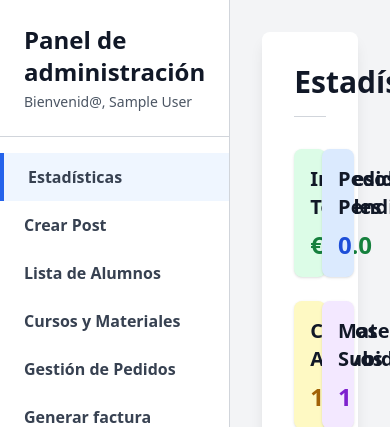
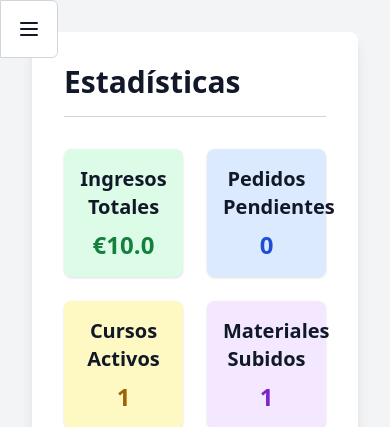
Before and after one commit to Melaniebarroso/TFG, a Django app: page /administracion/1/ in a window 390 px wide. Shown: the top 427 px of the page. Run offline with Django 5.2, Linux system fonts and the light colour scheme; tables that the repository leaves empty hold one stand-in row (values such as "Sample post"); some libraries are stand-ins or nearby versions.

Commit message:
adaptado a móvil que se me había olvidado

```diff
--- a/TrabajoFinalDeGrado/escuela_teatro/templates/administracion/index.html
+++ b/TrabajoFinalDeGrado/escuela_teatro/templates/administracion/index.html
@@ -1,3 +1,4 @@
+
 {% load static %}
 <!DOCTYPE html>
 <html lang="es">
@@ -10,12 +11,17 @@
 </head>
 <body class="bg-gray-100 text-gray-900 flex h-screen">
 
-  <aside class="w-64 bg-white border-r border-gray-300 flex flex-col">
+  <button id="menu-btn" class="sm:hidden p-4 fixed top-0 left-0 z-50 bg-white border border-gray-300 rounded-r-md">
+    <svg class="w-6 h-6" fill="none" stroke="currentColor" stroke-width="2" viewBox="0 0 24 24"
+      xmlns="http://www.w3.org/2000/svg" aria-hidden="true"><path stroke-linecap="round" stroke-linejoin="round"
+      d="M4 6h16M4 12h16M4 18h16"></path></svg>
+  </button>
+
+  <aside id="sidebar" class="w-64 bg-white border-r border-gray-300 flex flex-col fixed inset-y-0 left-0 transform -translate-x-full sm:translate-x-0 transition-transform duration-200 ease-in-out z-40 sm:static sm:flex">
     <div class="p-6 border-b border-gray-300">
       <h1 class="text-2xl font-bold">Panel de administración</h1>
       <p class="mt-1 text-sm text-gray-600">Bienvenid@, {{ admin.nombre }}</p>
     </div>
-
     <nav class="flex-grow mt-4">
       <ul>
         <li>
@@ -38,7 +44,6 @@
         </li>
       </ul>
     </nav>
-
     <footer class="p-6 border-t border-gray-300 text-center text-sm text-gray-600">
       La Tará &copy; {{ now|date:"Y" }}
     </footer>
@@ -280,49 +285,8 @@
 </section>
 
   </main>
-
   <script>
-const buttons = document.querySelectorAll('aside nav button');
-const sections = document.querySelectorAll('main section.section');
-
-buttons.forEach(button => {
-  button.addEventListener('click', () => {
-    buttons.forEach(btn => {
-      btn.classList.remove('bg-blue-50', 'border-blue-600', 'text-black');
-      btn.classList.add('text-gray-700');
-    });
-    sections.forEach(sec => sec.classList.add('hidden'));
-
-    button.classList.add('bg-blue-50', 'border-blue-600', 'text-black');
-    const id = button.getAttribute('data-section');
-    document.getElementById(id).classList.remove('hidden');
-  });
-});
-buttons[0].click(); // mostramos la primera sección - estadísticas
-
-const cursoTabsButtons = document.querySelectorAll('.curso-tab-button');
-cursoTabsButtons.forEach(button => {
-  button.addEventListener('click', () => {
-    const parent = button.closest('div.border');
-    if (!parent) return;
-    parent.querySelectorAll('.curso-tab-content').forEach(content => content.classList.add('hidden'));
-    parent.querySelectorAll('.curso-tab-button').forEach(btn => {
-      btn.classList.remove('bg-white', 'font-bold', 'border-b-4', 'border-purple-600');
-      btn.classList.add('text-purple-600');
-    });
-
-    const targetId = button.getAttribute('data-target');
-    parent.querySelector(targetId).classList.remove('hidden');
-    button.classList.remove('text-purple-600');
-    button.classList.add('bg-white', 'font-bold', 'border-b-4', 'border-purple-600');
-  });
-});
-
-document.querySelectorAll('div.border').forEach(div => {
-  const firstTab = div.querySelector('.curso-tab-button');
-  if (firstTab) firstTab.click();
-});
-
+    // Script para el gráfico
     const ctxInscripciones = document.getElementById('inscripcionesMensualesChart');
     if (ctxInscripciones) {
       const meses = {{ meses_inscripciones|safe }};
@@ -357,8 +321,53 @@ if (ctxInscripciones) {
       });
     }
 
+    // Menu desplegale
+    const menuBtn = document.getElementById('menu-btn');
+    const sidebar = document.getElementById('sidebar');
+    menuBtn.addEventListener('click', () => {
+      sidebar.classList.toggle('-translate-x-full');
+    });
 
+    const buttons = document.querySelectorAll('aside nav button');
+    const sections = document.querySelectorAll('main section.section');
+    buttons.forEach(button => {
+      button.addEventListener('click', () => {
+        buttons.forEach(btn => {
+          btn.classList.remove('bg-blue-50', 'border-blue-600', 'text-black');
+          btn.classList.add('text-gray-700');
+        });
+        sections.forEach(sec => sec.classList.add('hidden'));
+
+        button.classList.add('bg-blue-50', 'border-blue-600', 'text-black');
+        const id = button.getAttribute('data-section');
+        document.getElementById(id).classList.remove('hidden');
+      });
+    });
+
+    buttons[0].click(); // Mostrar la primera sección al cargar (estadisticas)
+
+    const cursoTabsButtons = document.querySelectorAll('.curso-tab-button');
+    cursoTabsButtons.forEach(button => {
+      button.addEventListener('click', () => {
+        const parent = button.closest('div.border');
+        if (!parent) return;
+        parent.querySelectorAll('.curso-tab-content').forEach(content => content.classList.add('hidden'));
+        parent.querySelectorAll('.curso-tab-button').forEach(btn => {
+          btn.classList.remove('bg-white', 'font-bold', 'border-b-4', 'border-purple-600');
+          btn.classList.add('text-purple-600');
+        });
+
+        const targetId = button.getAttribute('data-target');
+        parent.querySelector(targetId).classList.remove('hidden');
+        button.classList.remove('text-purple-600');
+        button.classList.add('bg-white', 'font-bold', 'border-b-4', 'border-purple-600');
+      });
+    });
+
+    document.querySelectorAll('div.border').forEach(div => {
+      const firstTab = div.querySelector('.curso-tab-button');
+      if (firstTab) firstTab.click();
+    });
   </script>
-
 </body>
 </html>
```
Lines whose indentation alone changed are shown as unchanged.
